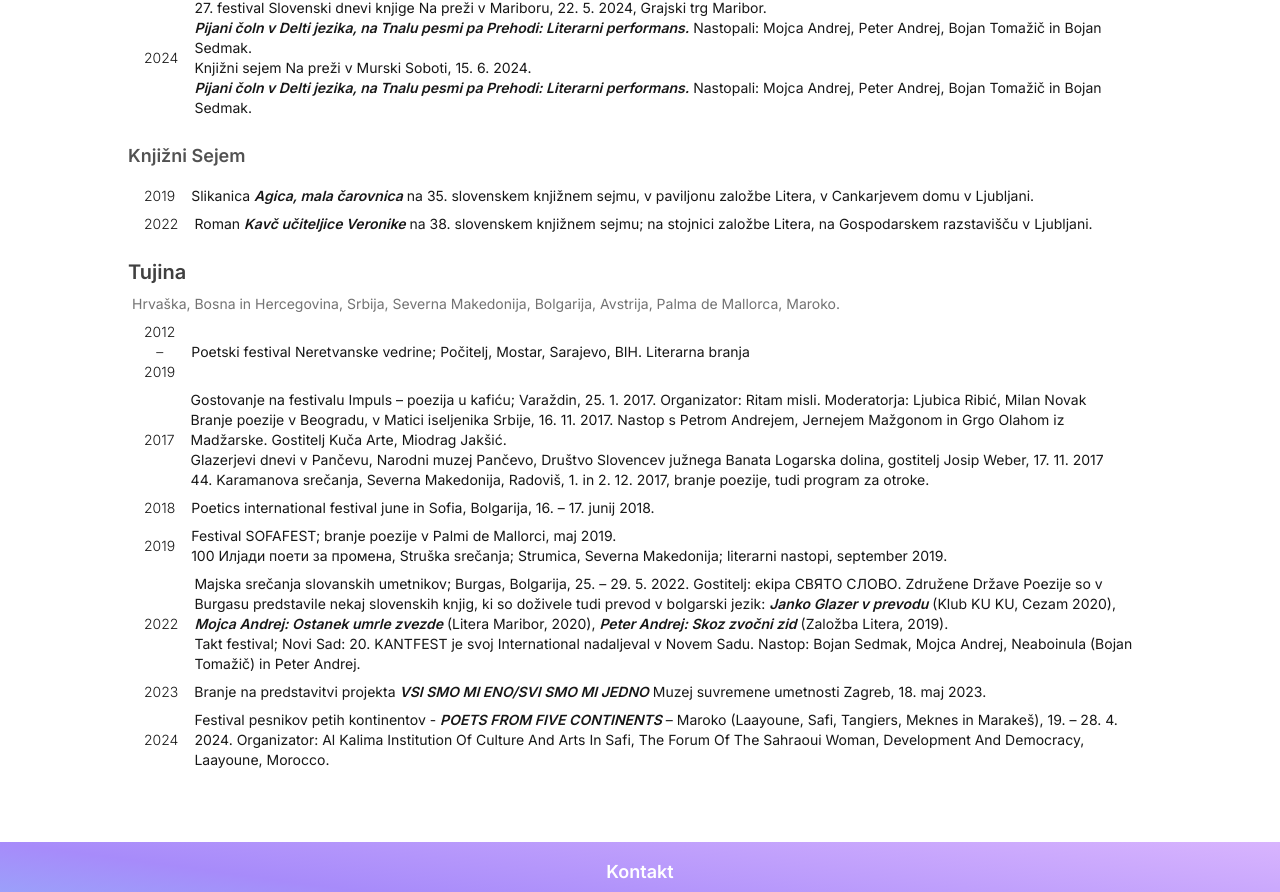
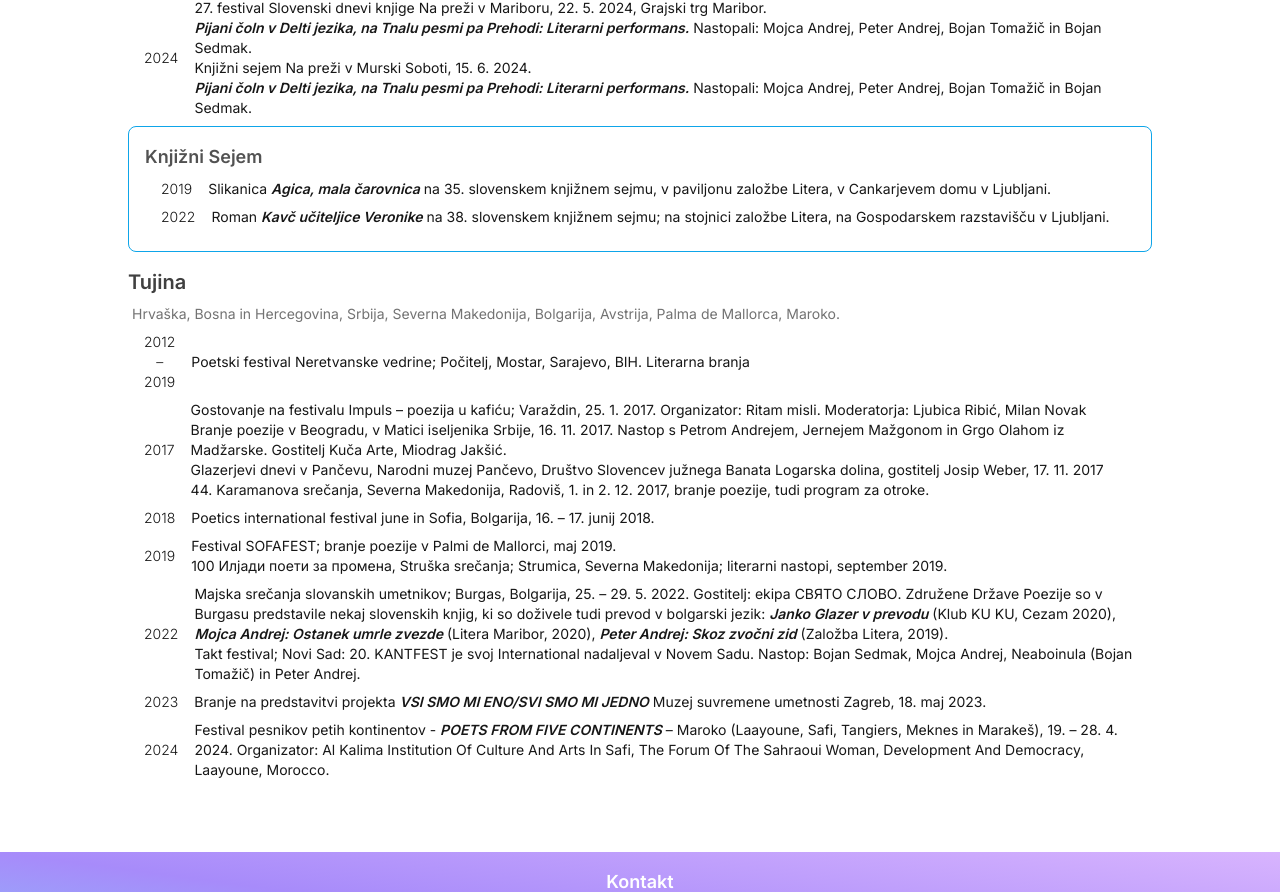
Before and after one commit to Mojca-Andrej/frontend, a Next.js app: page /nastopi in a window 1280 px wide. Shown: the part 1858-2750 px from the top of the page. Built offline with nearby package versions, Linux system fonts and the light colour scheme.

Commit message:
minor styling fixes

```diff
--- a/src/app/(general)/knjige/components/info.tsx
+++ b/src/app/(general)/knjige/components/info.tsx
@@ -11,7 +11,7 @@ export default function Info({ book }: InfoProps) {
             <div className="grid grid-cols-1 md:grid-cols-3 gap-4 max-w-screen-xl">
                 <div className="md:col-span-2">
                     <h1 className="text-transparent bg-clip-text bg-gradient-to-r from-[#ff9966] to-[#ff5e62] font-semibold  text-xl md:text-2xl mb-2">{book.title}</h1>
-                    <h2 className="text-neutral-700 md:text-xl text-lg py-2">{book.type}</h2>
+                    <h2 className="text-neutral-500 md:text-lg text-md mb-2">{book.type}</h2>
                     <section className="flex flex-col space-y-2 mb-8 text-neutral-900 md:text-lg">
                         <p dangerouslySetInnerHTML={{ __html: book.description }}></p>
                         {book.ilustrator && <p><span className="font-semibold">Ilustrator: </span>{book.ilustrator}</p>}
--- a/src/app/(general)/nastopi/page.tsx
+++ b/src/app/(general)/nastopi/page.tsx
@@ -158,7 +158,8 @@ export default function Nastopi() {
         </div>
       </section>
 
-      <h3 className="md:text-lg sm:text-md text-neutral-600 py-4 font-semibold">Knjižni Sejem</h3>
+      <div className="border border-1 border-sky-500 p-4 rounded-lg">
+        <h3 className="md:text-lg sm:text-md text-neutral-600 font-semibold mb-2">Knjižni Sejem</h3>
 
         <section className="text-neutral-900 pb-2 flex space-x-4 items-start md:items-center md:px-4 px-2 text-sm md:text-md">
           <h3 className="text-sm font-light mt-1 md:mt-0">2019</h3>
@@ -167,12 +168,14 @@ export default function Nastopi() {
           </div>
         </section>
 
+
         <section className="text-neutral-900 pb-2 flex space-x-4 items-start md:items-center md:px-4 px-2 text-sm md:text-md">
           <h3 className="text-sm font-light mt-1 md:mt-0">2022</h3>
           <div>
             <p>Roman <em className="font-semibold">Kavč učiteljice Veronike</em> na 38. slovenskem knjižnem sejmu; na stojnici založbe Litera, na Gospodarskem razstavišču v Ljubljani.</p>
           </div>
         </section>
+      </div>
 
       <h2 className="md:text-xl text-lg text-neutral-700 pt-4 pb-2 font-semibold">Tujina</h2>
       <h4 className="md:text-md text-sm pl-1 pb-2 text-neutral-500">Hrvaška, Bosna in Hercegovina, Srbija, Severna Makedonija, Bolgarija, Avstrija, Palma de Mallorca, Maroko.</h4>
```
Lines whose indentation alone changed are shown as unchanged.
